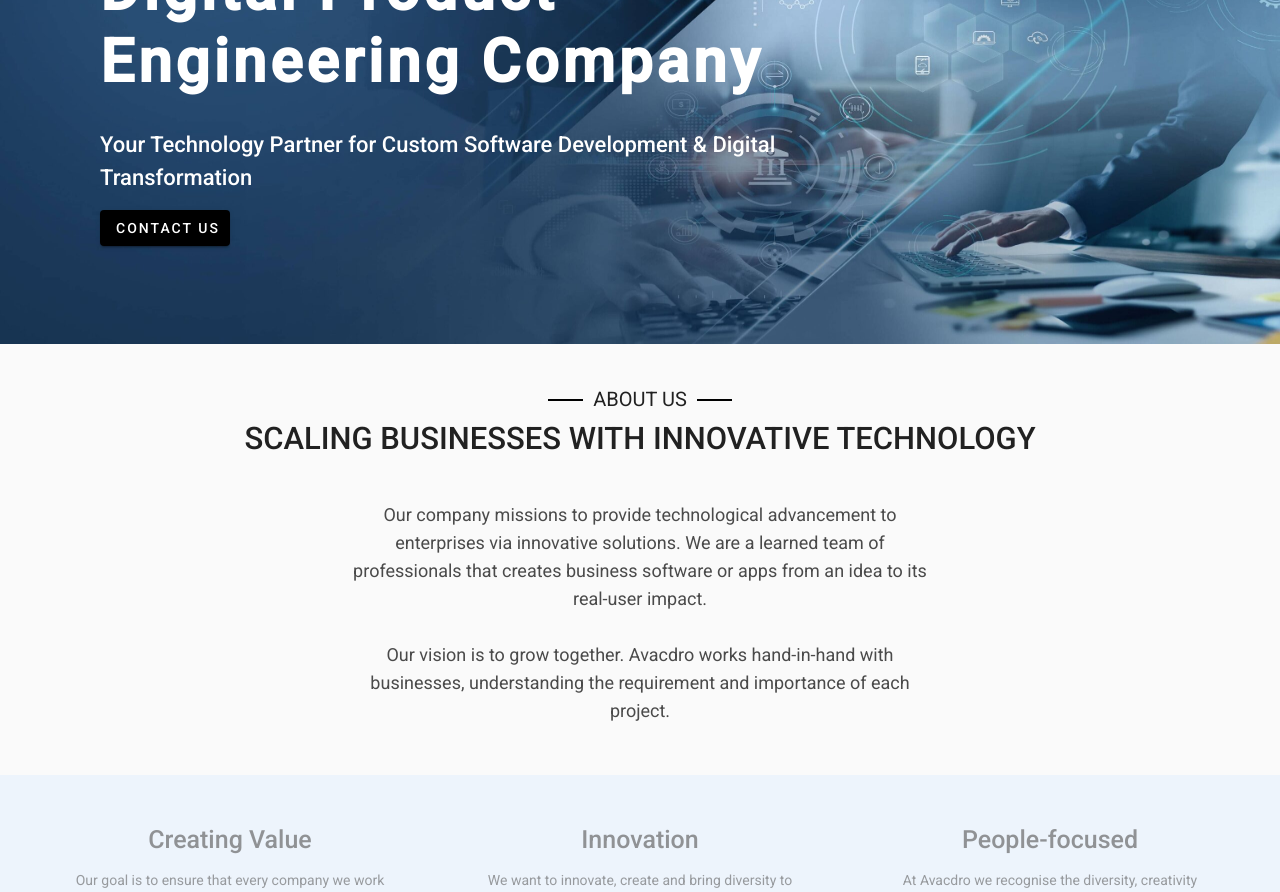
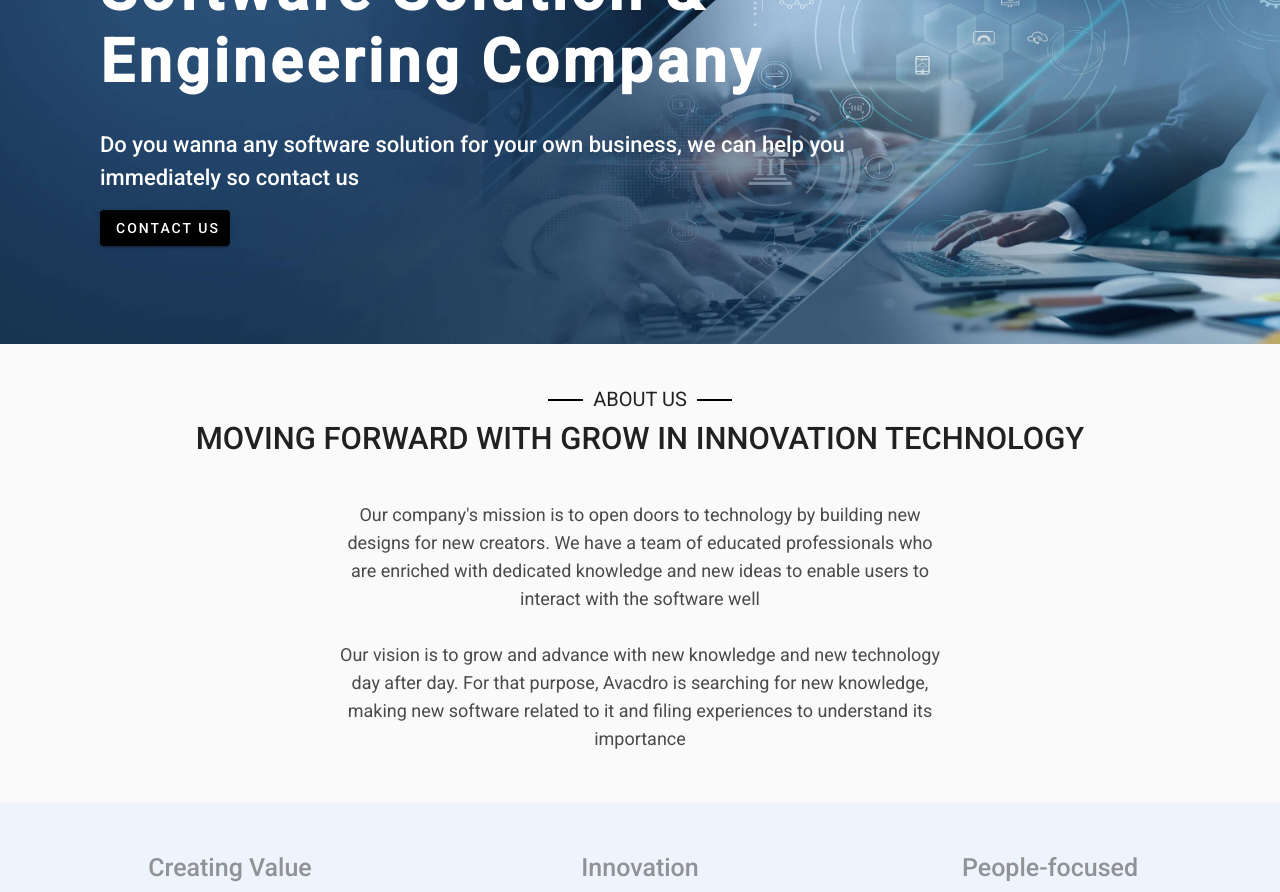
Before and after one commit to Avacdro/avacdro, an Angular app: page / in a window 1280 px wide. Shown: the part 320-1212 px from the top of the page. Built offline with nearby package versions, Linux system fonts and the light colour scheme.

Commit message:
contact details update

```diff
--- a/src/app/layouts/footer/footer.component.html
+++ b/src/app/layouts/footer/footer.component.html
@@ -19,10 +19,10 @@
     </div>
     <div class="footer-div">
       <h2 class="title">Branch</h2>
-      <h4 class="text">No:38, Dudley Senanayaka MW, Akuressa Sri Lanka</h4>
+      <h4 class="text">Colombo, Sri Lanka</h4>
       <br>
       <h2 class="title">Contact</h2>
-      <h4 class="text">(+94)773521340</h4>
+      <h4 class="text">(+94)701442819</h4>
       <h4 class="text">avacdro@gmail.com</h4>
       <br>
     </div>
--- a/src/app/layouts/footer/footer.component.ts
+++ b/src/app/layouts/footer/footer.component.ts
@@ -28,10 +28,11 @@ const TECHICON: techIcon[] = [
 })
 export class FooterComponent implements OnInit {
   cards = [
-    {img: '../../../assets/icon/angular.png'},
+    {img: 'https://upload.wikimedia.org/wikipedia/commons/thumb/6/61/HTML5_logo_and_wordmark.svg/800px-HTML5_logo_and_wordmark.svg.png',},
+    {img: 'https://cdn.freebiesupply.com/logos/large/2x/css3-logo-png-transparent.png',},
     {img: 'https://cdn.freebiesupply.com/logos/large/2x/css3-logo-png-transparent.png',},
     {img: 'https://www.freepnglogos.com/uploads/javascript-png/javascript-shield-logo-icon-2.png',},
-    {img: 'https://assets.stickpng.com/images/584830f5cef1014c0b5e4aa1.png',},
+    {img: 'https://nerdysoft.com/wp-content/uploads/2021/11/angular-icon-1.svg',},
     {img: 'https://cdn.freebiesupply.com/logos/large/2x/hibernate-logo-png-transparent.png',},
     {img: 'https://res.cloudinary.com/crunchbase-production/image/upload/c_lpad,f_auto,q_auto:eco,dpr_1/krinnxb23kgp75s0jyhp',},
     {img: 'https://cdn.pixabay.com/photo/2015/04/23/17/41/node-js-736399_1280.png',},
@@ -54,10 +55,10 @@ export class FooterComponent implements OnInit {
     {img: 'https://m.media-amazon.com/images/I/41QodfboFdL.png',},
 
   //  ----------------------
-    {img: 'https://assets.stickpng.com/thumbs/5847f5bdcef1014c0b5e489c.png',},
+    {img: 'https://upload.wikimedia.org/wikipedia/commons/thumb/6/61/HTML5_logo_and_wordmark.svg/800px-HTML5_logo_and_wordmark.svg.png',},
     {img: 'https://cdn.freebiesupply.com/logos/large/2x/css3-logo-png-transparent.png',},
     {img: 'https://www.freepnglogos.com/uploads/javascript-png/javascript-shield-logo-icon-2.png',},
-    {img: 'https://assets.stickpng.com/images/584830f5cef1014c0b5e4aa1.png',},
+    {img: 'https://nerdysoft.com/wp-content/uploads/2021/11/angular-icon-1.svg',},
     {img: 'https://cdn.freebiesupply.com/logos/large/2x/hibernate-logo-png-transparent.png',},
     {img: 'https://res.cloudinary.com/crunchbase-production/image/upload/c_lpad,f_auto,q_auto:eco,dpr_1/krinnxb23kgp75s0jyhp',},
     {img: 'https://cdn.pixabay.com/photo/2015/04/23/17/41/node-js-736399_1280.png',},
@@ -79,7 +80,6 @@ export class FooterComponent implements OnInit {
     {img: 'https://seeklogo.com/images/S/spring-logo-9A2BC78AAF-seeklogo.com.png',},
     {img: 'https://m.media-amazon.com/images/I/41QodfboFdL.png',},
 
-
   ];
   constructor() {
   }
--- a/src/app/pages/home-page/home-page.component.html
+++ b/src/app/pages/home-page/home-page.component.html
@@ -41,8 +41,8 @@
       <div id="home" class="home-section">
         <img src="assets/image/Home-Page-banner-scaled.jpg" class="home-img">
         <div class="img-text-div">
-          <h1 class="main-text">We’re a Global Enterprise Digital Product Engineering Company</h1>
-          <h4 class="sub-text">Your Technology Partner for Custom Software Development & Digital Transformation</h4>
+          <h1 class="main-text">We’re Most Powerful Software Solution & Engineering Company</h1>
+          <h4 class="sub-text">Do you wanna any software solution for your own business, we can help you immediately so contact us </h4>
           <button mat-raised-button class="shop-btn">contact us</button>
         </div>
       </div>
@@ -54,18 +54,18 @@
           <span class="line"></span>
         </div>
         <div class="second-section-header-two">
-          <h2 class="product-text">Scaling Businesses With Innovative Technology</h2>
+          <h2 class="product-text">moving forward with grow in innovation technology</h2>
         </div>
         <div class="details-div">
           <div class="text-div">
-            <label class="details-text">Our company missions to provide technological advancement to enterprises via
-              innovative solutions.
-              We are a learned team of professionals that creates business software or apps from an idea to its real-user
-              impact.
+            <label class="details-text">Our company's mission is to open doors to technology by building new designs
+              for new creators. We have a team of educated professionals who are enriched with dedicated knowledge and
+              new ideas to enable users to interact with the software well
               <br/>
               <br/>
-              Our vision is to grow together. Avacdro works hand-in-hand with businesses, understanding the requirement and
-              importance of each project.
+              Our vision is to grow and advance with new knowledge and new technology day after day. For that purpose,
+              Avacdro is searching for new knowledge, making new software related to it and filing experiences to
+              understand its importance
             </label>
           </div>
 
@@ -80,8 +80,9 @@
             </div>
             <div class="div">
           <span class="text-description">
-           Our goal is to ensure that every company we work with benefits from our digital solutions.
-            We are committed to helping your business based on your specific needs regardless of budget.
+           Our company's goals are to provide the latest digital methods and software to every client and every company
+            that joins us to meet their needs exactly as they want. Our company is dedicated to bring the software needed
+            for their business to the maximum level by using our experience
           </span>
             </div>
           </div>
```
